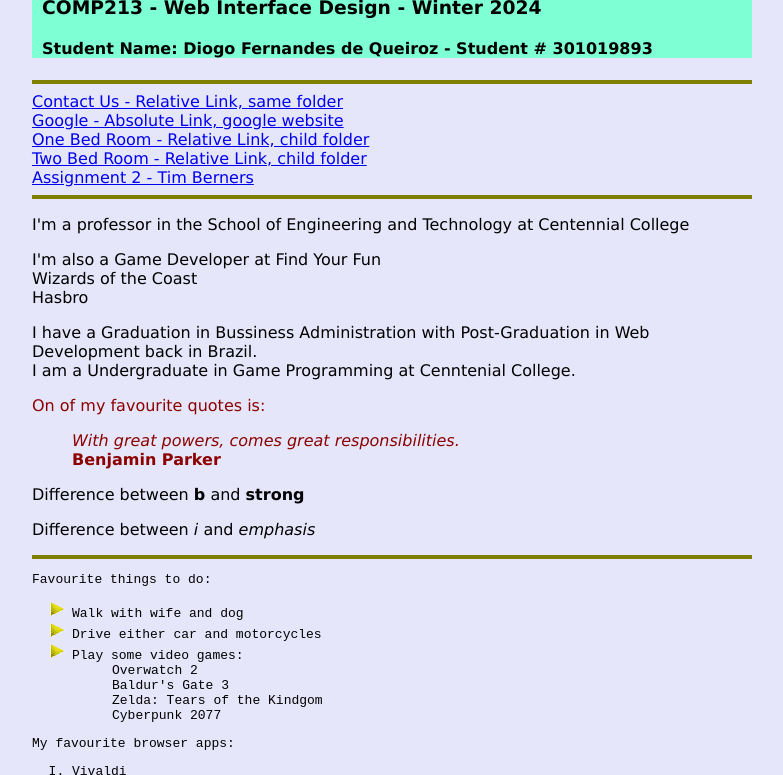
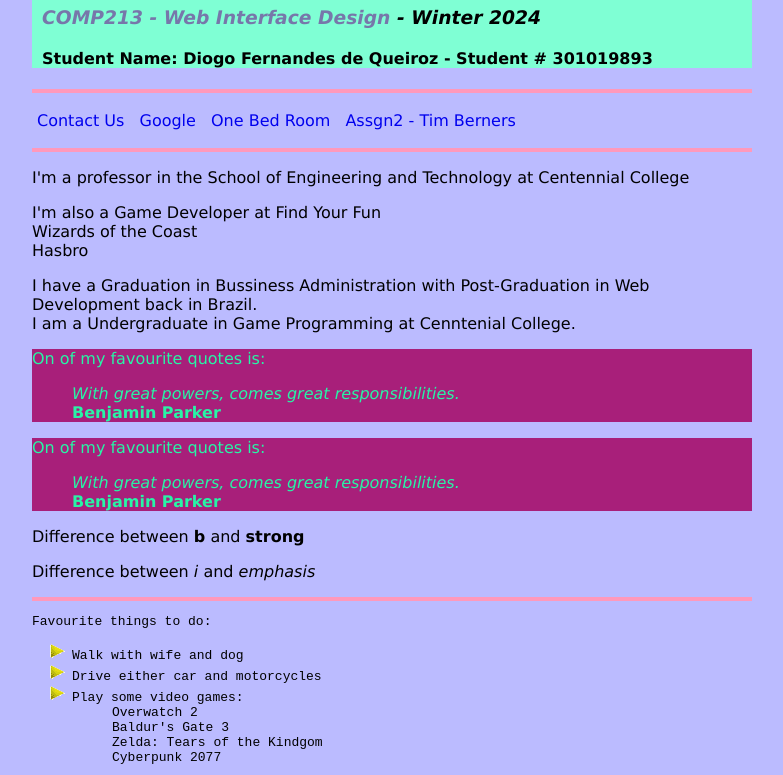
Before and after one commit to Diogo-Queiroz/diogo-queiroz.github.io, a plain HTML site: page index.html in a window 1280 px wide. Shown: the part 130-905 px from the top of the page, without its empty margins (253-1036 px from the left). Drawn offline with Linux system fonts and the light colour scheme.

Commit message:
deleted one bed room file, added main.css, changed index and contact html.

```diff
--- a/index.html
+++ b/index.html
@@ -6,33 +6,37 @@
   <head>
     <meta charset="utf-8">
     <title>COMP213 - W24 - Web Interface Design</title>
+    <link rel="stylesheet" href="main.css">
   </head>
-  <body
-        style="width: 720px; margin-left: auto; margin-right: auto;
-        font-family: Verdana, sans-serif; background-color: lavender;
-        padding-left: 10px;">
+  <body>
     <div>
-      <header style="background-color:aquamarine; padding-left: 10px; padding-top: 1px;">
+      <header>
         <img src="logo.gif" alt="SETAS Centennial Logo banner">
-        <h3 style="margin-top: 9px;">COMP213 - Web Interface Design - Winter 2024</h3>
+        <h3><span class="courseName">COMP213 - Web Interface Design</span> - Winter 2024</h3>
         <h4>Student Name: Diogo Fernandes de Queiroz - Student # 301019893</h4>
       </header>
-      <hr style="border-style: solid; border-color: olive; border-width: 2px;">
+      <hr>
       <nav>
         <!-- This area represents the navigation of the webpage -->
-        <a href="contact.html">Contact Us - Relative Link, same folder</a><br>
-        <a href="http://google.com">Google - Absolute Link, google website</a><br>
-        <a href="rooms/super_rooms/one_bed_room.html">One Bed Room - Relative Link, child folder</a><br>
-        <a href="rooms/two_bed_room.html">Two Bed Room - Relative Link, child folder</a><br>
-        <a href="assignment2.html">Assignment 2 - Tim Berners</a>
+        <a href="contact.html">Contact Us</a>
+        <a href="http://google.com">Google</a>
+        <a href="rooms/super_rooms/one_bed_room.html">One Bed Room</a>
+        <a href="assignment2.html">Assgn2 - Tim Berners</a>
       </nav>
-      <hr style="border-style: solid; border-color: olive; border-width: 2px;">
+      <hr>
       <div>
         <p>I'm a professor in the School of Engineering and Technology at Centennial College</p>
         <p>I'm also a Game Developer at Find Your Fun <br> Wizards of the Coast <br> Hasbro</p>
         <p>I have a Graduation in Bussiness Administration with Post-Graduation in Web Development back in Brazil.<br>
           I am a Undergraduate in Game Programming at Cenntenial College.</p>
-        <div style="color: darkred;">
+        <div class="favouritePhrase">
+          <p>On of my favourite quotes is:</p>
+          <blockquote>
+            <em>With great powers, comes great responsibilities.</em><br>
+            <b>Benjamin Parker</b>
+          </blockquote>
+        </div>
+        <div class="favouritePhrase">
           <p>On of my favourite quotes is:</p>
           <blockquote>
             <em>With great powers, comes great responsibilities.</em><br>
@@ -42,7 +46,7 @@
         <p>Difference between <b>b</b> and <strong>strong</strong></p>
         <p>Difference between <i>i</i> and <em>emphasis</em></p>
       </div>
-      <hr style="border-style: solid; border-color: olive; border-width: 2px;">
+      <hr>
       <main style="font-family: monospace;">
         <p>Favourite things to do:</p>
         <ul style="list-style-image:url('animated-bullet-10.gif');">
@@ -72,7 +76,7 @@
           <li>Edge</li>
         </ol>
       </main>
-      <hr style="border-style: solid; border-color: olive; border-width: 2px;">
+      <hr>
       <section>
         <h3>FAQ:</h3>
         <dl>
@@ -82,10 +86,13 @@
           </dd>
         </dl>
       </section>
-      <hr style="border-style: solid; border-color: olive; border-width: 2px;">
+      <div class="favouritePhrase">
+        <p>Lorem ipsum dolor sit amet, consectetur adipiscing elit. Nunc nisi quam, placerat interdum nisi at, porttitor venenatis sapien. Nam commodo pretium tortor, in porttitor magna iaculis sed. Morbi pretium leo sed varius efficitur. Phasellus laoreet semper commodo. Nunc ac nunc magna. Vivamus id velit ut libero tempus fringilla. Nam dictum dolor eu sapien lacinia, vel eleifend turpis placerat. Curabitur id porta ipsum. Duis ornare, libero at elementum suscipit, diam augue euismod felis, et tempus mauris erat id quam. <span>Mauris posuere condimentum accumsan</span>. Nunc at lectus vitae magna blandit rutrum. </p>
+      </div>
+      <hr>
       <footer style="background-color: burlywood; font-family: cursive; padding-left: 15px; padding-right: 15px;
               padding-top: 1px; padding-bottom: 1px;">
-        <h6>&copy; Copyright Diogo Fernandes de Queiroz - COMP213 - Winter 2024</h6>
+        <h6>&copy; Copyright Diogo Fernandes de Queiroz - <span class="courseName">COMP213 - Web Interface Design</span> - Winter 2024</h6>
       </footer>
     </div>
   </body>
--- /dev/null
+++ b/main.css
@@ -0,0 +1,58 @@
+body {
+    width: 720px;
+    margin-left: auto;
+    margin-right: auto;
+    font-family: Verdana, sans-serif;
+    background-color: #bbf;
+    padding-left: 10px;
+}
+
+header {
+    background-color: aquamarine;
+    padding-left: 10px;
+    padding-top: 1px;
+}
+
+header h3 {
+    font-style: italic;
+}
+
+hr {
+    border-style: solid;
+    border-color: #f9b;
+    border-width: 2px;
+}
+
+.courseName {
+    color: #77a;
+}
+
+.favouritePhrase {
+    color: #28f4a6;
+    background-color: #a81f7a;
+}
+
+nav {
+    padding-top: 10px;
+    padding-bottom: 10px;
+}
+
+nav a {
+    padding-left: 5px;
+    padding-right: 5px;
+    padding-top: 10px;
+    padding-bottom: 10px;
+    margin-top: 10px;
+    margin-bottom: 10px;
+    text-decoration: none;
+}
+
+nav a:hover {
+    background-color: #ddf;
+    border-bottom: 1px solid #77a;
+    border-top: 1px solid #77a;
+}
+
+nav a:visited {
+    color: orange;
+}
```
Also changed, not shown: contact.html (+8 -2 lines), rooms/super_rooms/one_bed_room.html (deleted, +0 -8 lines).
